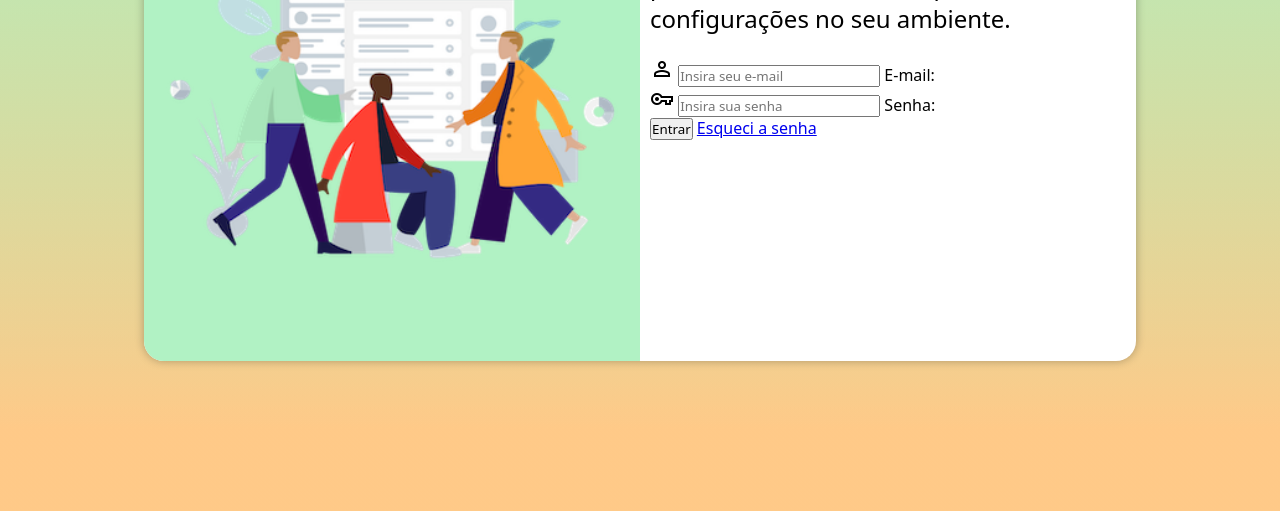
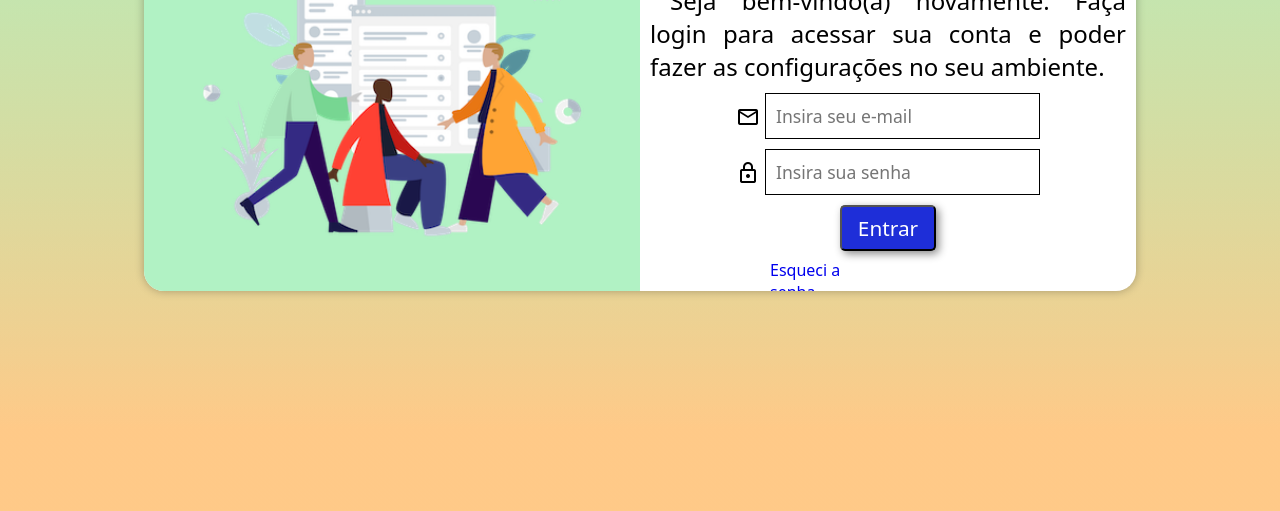
Before and after one commit to wanderson-pro/Projeto-login, a plain HTML site: page index.html in a window 1280 px wide. Shown: the part 289-800 px from the top of the page. Drawn offline with nearby package versions, Linux system fonts and the light colour scheme.

Commit message:
Formatação do formulário

```diff
--- a/estilos/media-query.css
+++ b/estilos/media-query.css
@@ -3,55 +3,92 @@
 @media screen and (min-width: 768px) and (max-width: 992px) {
     #login {
         width: 768px;
+        height: 330px;
         display: flex;
         flex-direction: row-reverse;
     }
-
     #imagem {
         width: 35%;
     }
-
     #imagem > img {
         width: 110%;
     }
-
     #formulario {
         width: 65%;
     }
-
     #formulario > h1 {
         font-size: 1.7em;
     }
-
     #formulario > p {
         font-size: 1.2em;
+        text-align: justify;
+        text-indent: 20px;
+    }
+    .campo {
+        display: flex;
+        justify-content: center;
+        align-items: baseline;
+    }
+    .campo > input {
+        width: 275px;
+        padding-left: 10px;
+        font-size: 1.2em;
+    }
+    .campo > span {
+        margin-right: 5px;
+    }
+    form > input[type=submit] {
+        width: 20%;
+        padding: 7px;
+    }
+    .esqueciSenha {
+        position: relative;
+        left: 120px;
     }
 }
-
 @media screen and (min-width: 992px) {
     #login {
         width: 992px;
+        height: 360px;
         display: flex;
         flex-direction: row;
     }
-
     #imagem {
         width: 50%;
     }
-
     #imagem > img {
-        width: 120%;
+        width: 85%;
     }
-
     #formulario {
         width: 50%;
     }
-
     #formulario > h1 {
         font-size: 2em;
     }
-
     #formulario > p {
         font-size: 1.5em;
+        text-align: justify;
+        text-indent: 20px;
+    }
+    .campo {
+        display: flex;
+        justify-content: center;
+        align-items: baseline;
+    }
+    .campo > input {
+        width: 275px;
+        padding: 10px;
+        font-size: 1.1em;
+    }
+    .campo > span {
+        margin-right: 5px;
+    }
+    form > input[type=submit] {
+        width: 20%;
+        padding: 7px;
+    }
+    .esqueciSenha {
+        position: relative;
+        left: 120px;
     }
 }
--- a/estilos/mobile.css
+++ b/estilos/mobile.css
@@ -1,5 +1,4 @@
 @charset "UTF-8";
-
 :root {
     --verde-1: #A8E5BA;
     --verde-2: #66EE8F;
@@ -7,23 +6,20 @@
     --verde-4: #2E6B40;
     --verde-5: #8CBF9B;
     --laranja-1: #ffb04f6e;
-
+    --azul-1: #1e2ed8;
     --fontPadrao: system-ui, -apple-system, BlinkMacSystemFont, 'Segoe UI', Roboto, Oxygen, Ubuntu, Cantarell, 'Open Sans', 'Helvetica Neue', sans-serif;
 }
-
 * {
     margin: 0px;
     padding: 0px;
     font-family: var(--fontPadrao);
     box-sizing: border-box;
 }
-
 html, body{
     height: 100vh;
     width: 100vw;
     background: linear-gradient(to top, var(--laranja-1) 10%, var(--verde-3) 100%);
 }
-
 main {
     height: 100vh;
     width: 100vw;
@@ -31,10 +27,9 @@ main {
     justify-content: center;
     align-items: center;
 }
-
 #login {
     background-color: #fff;
-    height: 500px;
+    height: 480px;
     width: 250px;
     border-radius: 20px;
     margin: 20px;
@@ -43,18 +38,56 @@ main {
 
     transition: width .3s ease, height .3s ease;
 }
-
 #imagem {
     display: flex;
     justify-content: center;
     align-items: center;
     background-color: var(--verde-3);
 }
-
 #imagem > img {
     width: 80%;
 }
-
 #formulario {
     padding: 10px;
 }
+#formulario > h1 {
+    text-align: center;
+}
+.campo {
+    margin: 10px;
+}
+.material-symbols-outlined {
+    position: relative;
+    top: 5.5px;
+}
+.campo > label {
+    display: none;
+}
+.campo > input {
+    border: 1px solid black;
+    padding: 5px;
+}
+form > input[type=submit] {
+    display: block;
+    width: 40%;
+    background-color: var(--azul-1);
+    color: #fff;
+    margin: auto;
+    padding: 5px;
+    font-size: 1.3em;
+    border-radius: 5px;
+    box-shadow: 3px 3px 8px #00000075;
+    cursor: pointer;
+}
+form > input[type=submit]:hover {
+    background-color: #131c81;
+}
+.esqueciSenha {
+    display: block;
+    width: 112px;
+    margin-top: 8px;
+    text-decoration: none;
+}
+.esqueciSenha:hover {
+    color: #ff8c00;
+}
--- a/index.html
+++ b/index.html
@@ -16,26 +16,26 @@
                <img src="imagens/Ilustração2.png" alt="Ilustração">
             </div>
             <div id="formulario">
-                <h1>Login</h1><br>
+                <h1>Login</h1>
 
-                <p>Seja bem-vindo(a) novamente. Faça login para acessar sua conta e poder fazer as configurações no seu ambiente.</p><br>
+                <p>Seja bem-vindo(a) novamente. Faça login para acessar sua conta e poder fazer as configurações no seu ambiente.</p>
 
                 <form action="login.php" method="post" autocomplete="on">
 
                     <div class="campo">
-                        <span class="material-symbols-outlined">person</span>
+                        <span class="material-symbols-outlined">mail</span>
                         <input type="email" name="e-mail" id="e-mail1" autocomplete="email" maxlength="30" placeholder="Insira seu e-mail" required>
                         <label for="e-mail1">E-mail: </label>
                     </div>
 
                     <div class="campo">
-                        <span class="material-symbols-outlined">vpn_key</span>
+                        <span class="material-symbols-outlined">lock</span>
                         <input type="password" name="senha" id="senha1" autocomplete="current-password" minlength="8" maxlength="12" placeholder="Insira sua senha" required>
                         <label for="senha1">Senha: </label>
                     </div>
 
                     <input type="submit" value="Entrar">
-                    <a href="#">Esqueci a senha</a>
+                    <a href="#" class="esqueciSenha">Esqueci a senha</a>
                 </form>
             </div>
         </section>
```
